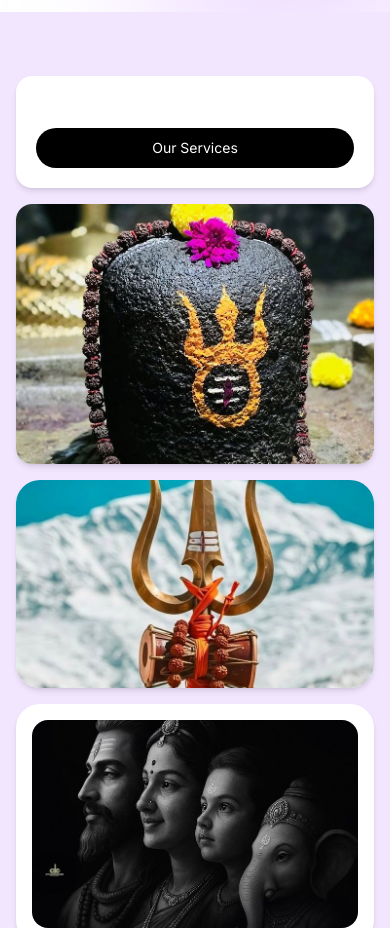
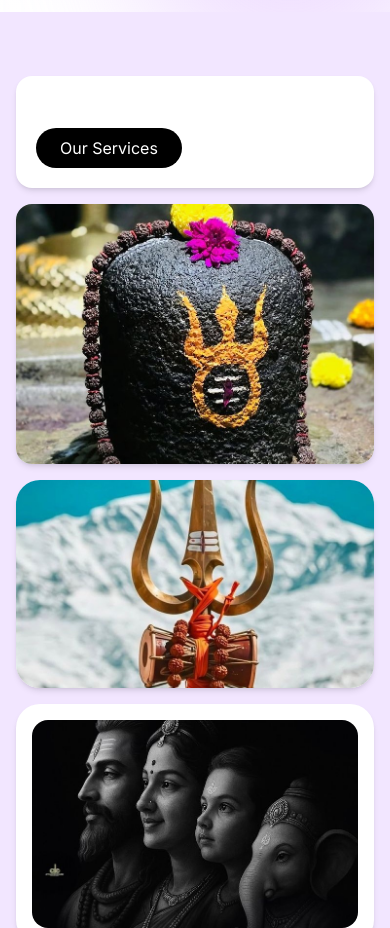
Before and after one commit to PathakAnshika/ShivTempleWebsite, a Next.js app: page / in a window 390 px wide. Shown: the part 4580-5508 px from the top of the page. Built offline with nearby package versions, Linux system fonts and the light colour scheme.

Commit message:
Upgrade Next.js to fix security vulnerability

```diff
--- a/app/components/GallerySection.jsx
+++ b/app/components/GallerySection.jsx
@@ -47,21 +47,7 @@ export function GallerySection() {
   text-base sm:text-lg
   leading-7
 ">
-  </p>
-          <button
-  className="
-    bg-black text-white
-    rounded-full
-    px-5 sm:px-6
-    py-2.5
-    text-sm sm:text-base
-    w-full sm:w-fit
-    hover:bg-gray-800
-    transition
-  "
->
-  Our Services
-    </button>
+  </p><button className="bg-black text-white rounded-full px-6 py-2 w-fit hover:bg-gray-800 transition"> Our Services </button>
         </motion.div>
 
         {/* Image Top Right */}
```
